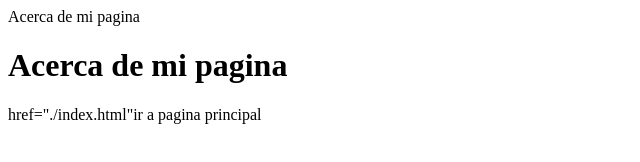
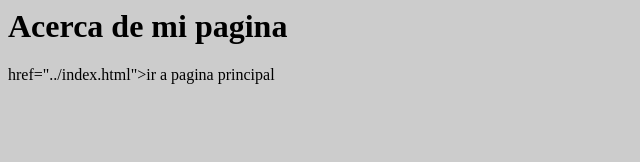
Before and after one commit to carlangas-333/github.io, a plain HTML site: page paginas/acerca_de.html in a window 1280 px wide. Shown: the whole page, without its empty margins (0-640 px from the left). Drawn offline with Linux system fonts and the light colour scheme.

Commit message:
Update acerca_de.html

```diff
--- a/paginas/acerca_de.html
+++ b/paginas/acerca_de.html
@@ -1,10 +1,14 @@
 <html>
   <head>
-    <link rel="stylesheet" type="text/css" "href="../css/estilos.css>
+    <link rel="stylesheet" type="text/css" href="../css/estilos.css">
     <title>Acerca de mi pagina</title>
   </head>
   <body>
     <h1>Acerca de mi pagina</h1>
-    <a>href="./index.html"ir a pagina principal</a>
+    <a>href="../index.html">ir a pagina principal</a>
+
+    <br>
+
+    <img src="../img/
   </body>
 </html>
```
